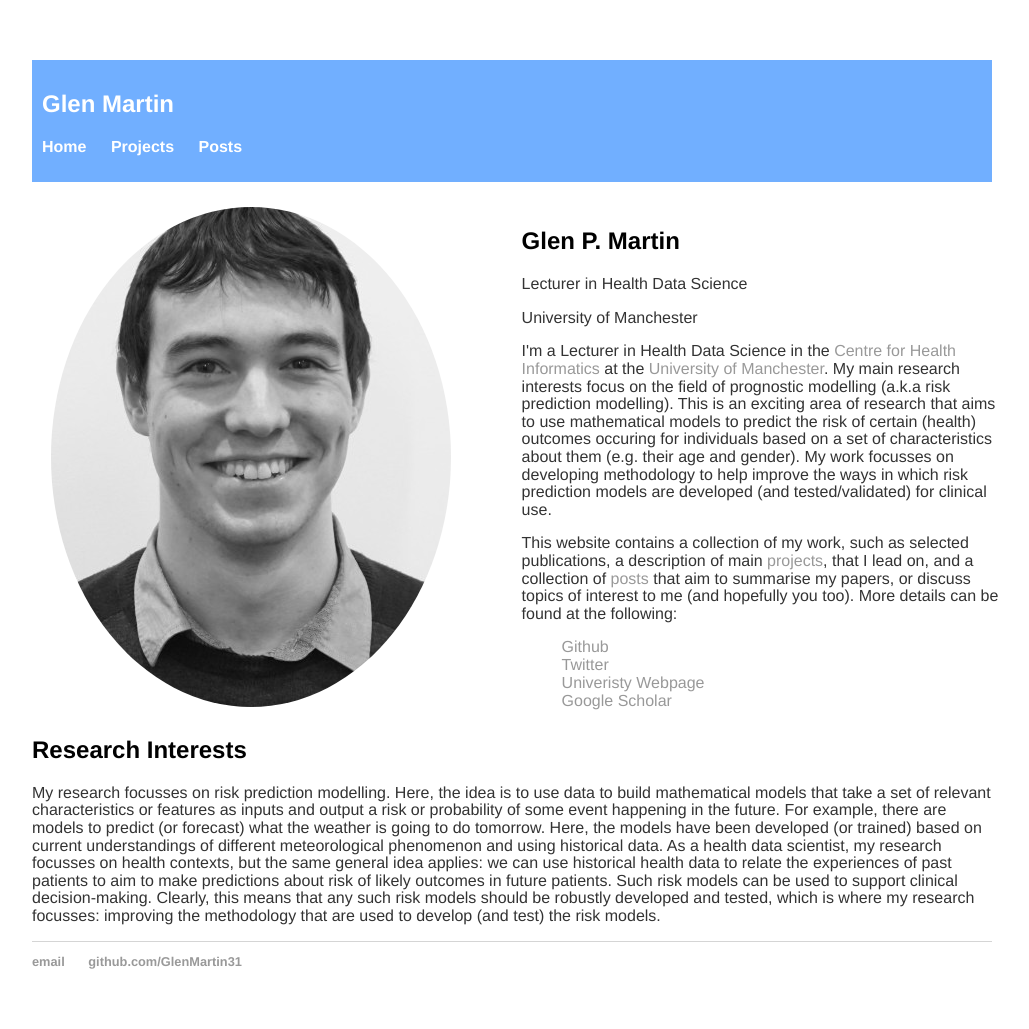
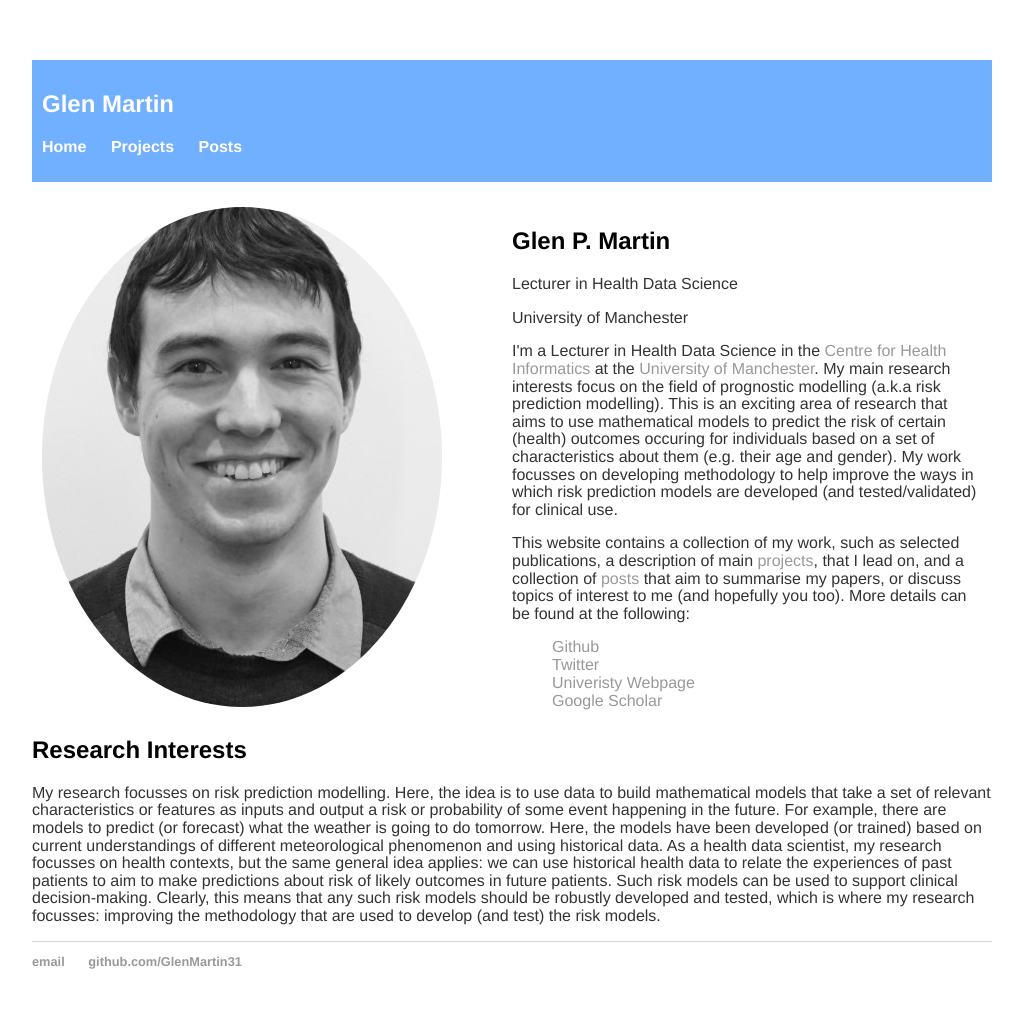
Before and after one commit to GlenMartin31/GlenMartin31.github.io, a Jekyll site: the page built from index.html, in a window 1280 px wide. Shown: the whole page, without its empty margins (128-1157 px from the left). Built offline with Jekyll 4.4.1, drawn with Linux system fonts in a browser that asks for light colours.

Commit message:
Update main.css

```diff
--- a/css/main.css
+++ b/css/main.css
@@ -28,14 +28,14 @@
 }
 img {
     display: block;
-    margin: 0 auto;
-	margin-left:2%;
-	margin-right:2%
+    margin: auto;
 	float: left;
+	max-width: 100%;
+    max-height: 100%;
 	border-radius: 50%;
 }
 .container2 {
-    width:100%;
+    width:auto;
     height:auto;
     padding:1%;
     float:left;
```
